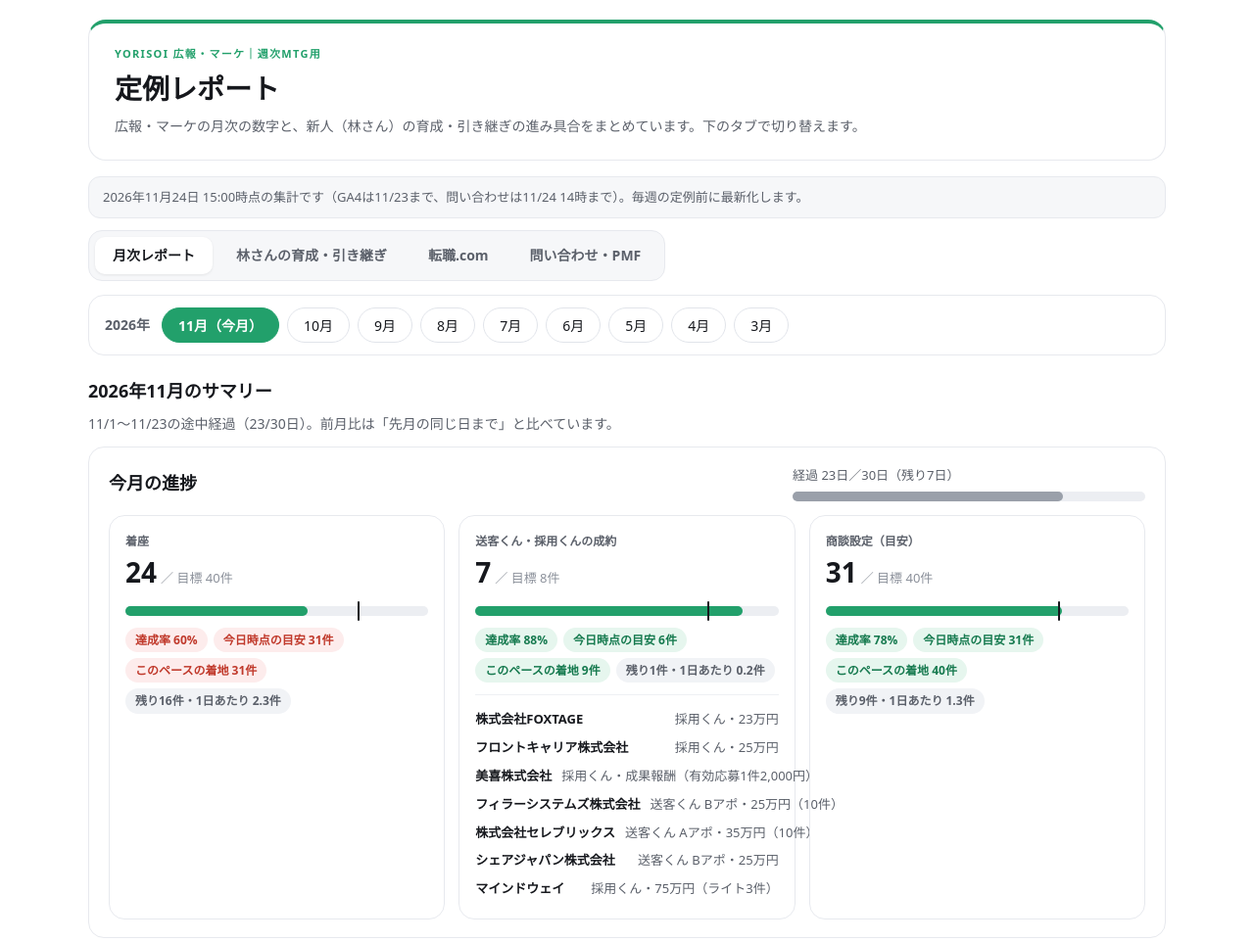
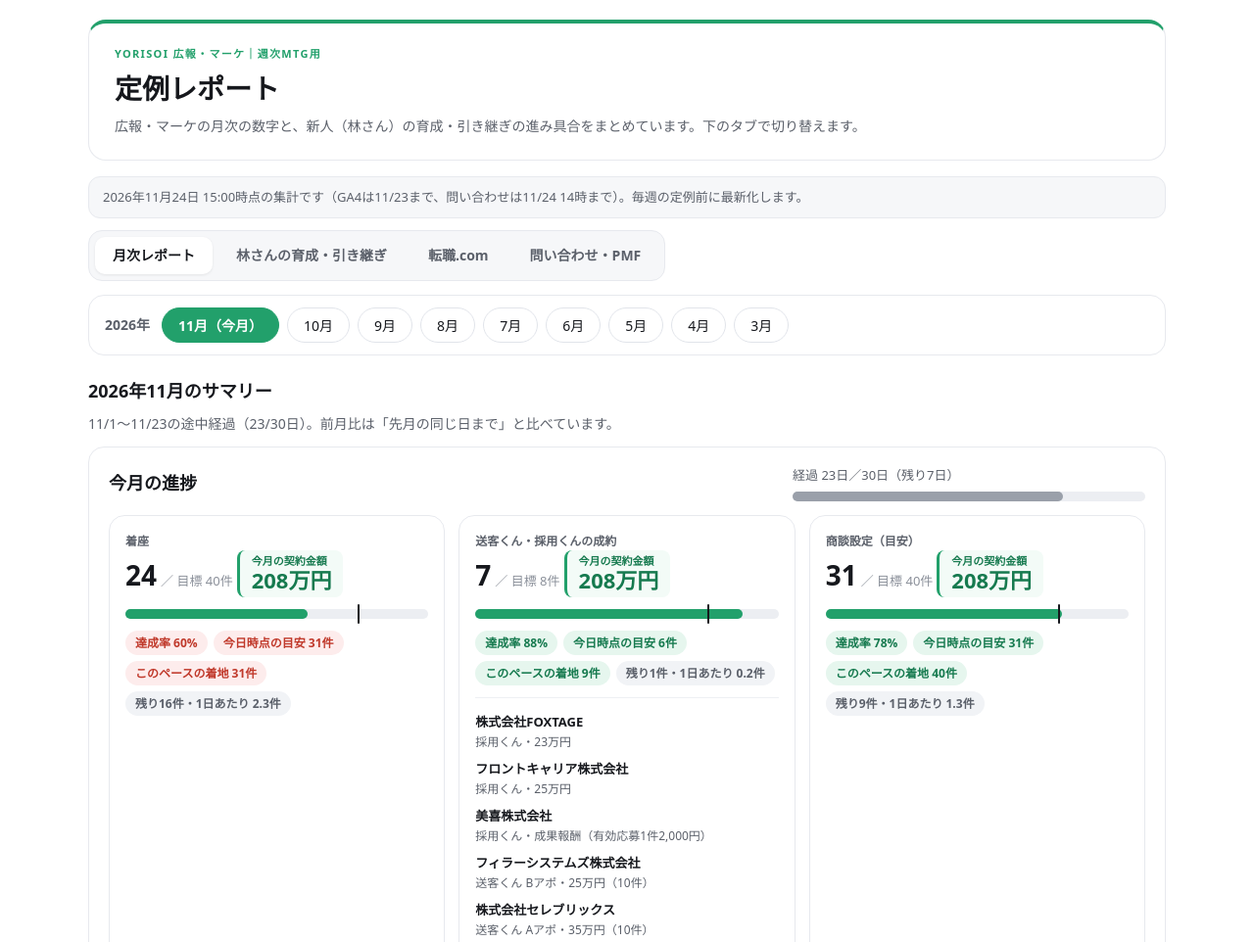
Before and after one commit to Shuji4200/yorisoi, a plain HTML site: page kawamoto/report.html in a window 1280 px wide. Shown: the top 962 px of the page at 98% size. Drawn offline with nearby package versions, Linux system fonts and the light colour scheme.

Commit message:
定例レポート：着座・成約・商談設定の横に契約金額を表示

```diff
--- a/kawamoto/report.html
+++ b/kawamoto/report.html
@@ -53,8 +53,8 @@ html,body{margin:0;background:#fff}body{padding:16px}
 .y-table tr.y-go{cursor:pointer}.y-table tr.y-go:hover td{background:#f8faf9}
 .y-table tr.y-r-sel td{background:#eef7f2;font-weight:700}
 .y-note{margin-top:16px;font-size:12px;color:#8b909a;line-height:1.7}
-.y-won li b{flex-shrink:0;white-space:nowrap}.y-won{list-style:none;margin:12px 0 0;padding:10px 0 0;border-top:1px solid #eef0f3;font-size:13px}.y-won li{display:flex;justify-content:space-between;gap:10px;padding:4px 0}.y-won li span{color:#5b606a;white-space:nowrap}
-
+.y-won li{display:block!important;padding:4px 0}.y-won li b{display:block}.y-won li span{display:block;text-align:left!important;color:#5b606a;font-size:12px}.y-won{list-style:none;margin:12px 0 0;padding:10px 0 0;border-top:1px solid #eef0f3;font-size:13px}.y-won li{display:flex;justify-content:space-between;gap:10px;padding:4px 0}.y-won li span{color:#5b606a;white-space:nowrap}
+.y-amt{display:inline-flex;flex-direction:column;align-items:flex-start;margin-left:14px;padding:4px 12px;border-left:3px solid #22a06b;background:#f3fbf7;border-radius:8px;vertical-align:bottom;line-height:1.2}.y-amt small{font-size:11px;font-weight:700;color:#167a4f}.y-amt b{font-size:22px!important;font-weight:800;color:#167a4f}
 .y-tabs{display:flex;gap:6px;margin:0 0 14px;padding:6px;background:#f6f7f9;border:1px solid #e7e9ee;border-radius:14px;width:fit-content;max-width:100%;flex-wrap:wrap}
 .y-tabs button{border:0;background:transparent;border-radius:10px;padding:8px 18px;font:inherit;font-size:14px;font-weight:700;color:#5b606a;cursor:pointer}
 .y-tabs button[aria-selected=true]{background:#fff;color:#16181d;box-shadow:0 1px 3px rgba(0,0,0,.08)}
@@ -263,6 +263,7 @@ const RM = {
     return all.find((x) => x.period === 'm' + (+r.period.slice(1) + 1)) || null;
   },
   f: (v) => (v == null ? '—' : Y.fmt(v)),
+  amt: (v, label) => { const w = document.createElement('span'); w.className = 'y-amt'; const t = document.createElement('small'); t.textContent = label; const m = document.createElement('b'); m.textContent = RM.man(v); w.append(t, m); return w; },
   man: (v) => (v == null ? '—' : (Math.round(v / 1000) / 10).toLocaleString('ja-JP') + '万円'),
   pct: (a, b) => (b ? Math.round(100 * a / b) : null)
 };
@@ -325,6 +326,7 @@ dash.draw('r-progress', (el) => {
     const b = document.createElement('b'); b.textContent = RM.f(v);
     const u = document.createElement('span'); u.textContent = `／ 目標 ${tgt}件`;
     big.append(b, u);
+    if (r.won_amount) big.append(RM.amt(r.won_amount, '今月の契約金額'));
     const rate = RM.pct(v, tgt);
     const bar = document.createElement('div'); bar.className = 'y-bar'; const fill = document.createElement('i'); fill.style.width = Math.min(100, rate || 0) + '%'; bar.append(fill);
     if (r.current) { const mk = document.createElement('em'); mk.style.left = (100 * r.days / r.full_days) + '%'; mk.title = '今日時点の目安'; bar.append(mk); }
@@ -389,6 +391,7 @@ dash.draw('r-cards', (el) => {
     const b = document.createElement('b'); b.textContent = RM.f(cv(r[f]));
     const u = document.createElement('span'); u.textContent = unit;
     n.append(b, u);
+    if (['seated', 'won25', 'meetings'].includes(f) && r.won_amount) n.append(RM.amt(r.won_amount, '契約金額'));
     const dl = document.createElement('div'); dl.className = 'y-r-dl';
     dl.append(rDelta(cv(r[f]), p[f] == null ? null : cv(p[f]), unit === 'セッション' ? '' : unit === '%' ? 'pt' : unit));
     const pv = document.createElement('span'); pv.className = 'y-sub'; pv.textContent = p.title ? `${r.current ? '先月同日' : '前月'} ${RM.f(p[f] == null ? null : cv(p[f]))}` : '';
```
